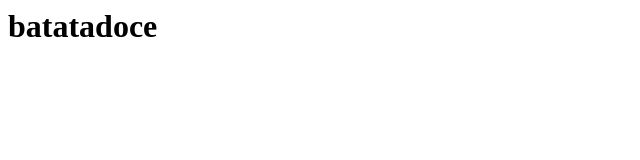
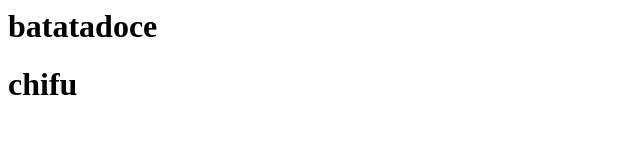
Before and after one commit to matheusbatatad0ce/matheusbatatad0ce.github.io, a plain HTML site: page index.html in a window 1280 px wide. Shown: the whole page, without its empty margins (0-640 px from the left). Drawn offline with Linux system fonts and the light colour scheme.

Commit message:
Update index.html

```diff
--- a/index.html
+++ b/index.html
@@ -1 +1,2 @@
 <h1>batatadoce</h1>
+<h1>chifu</h1>
```
